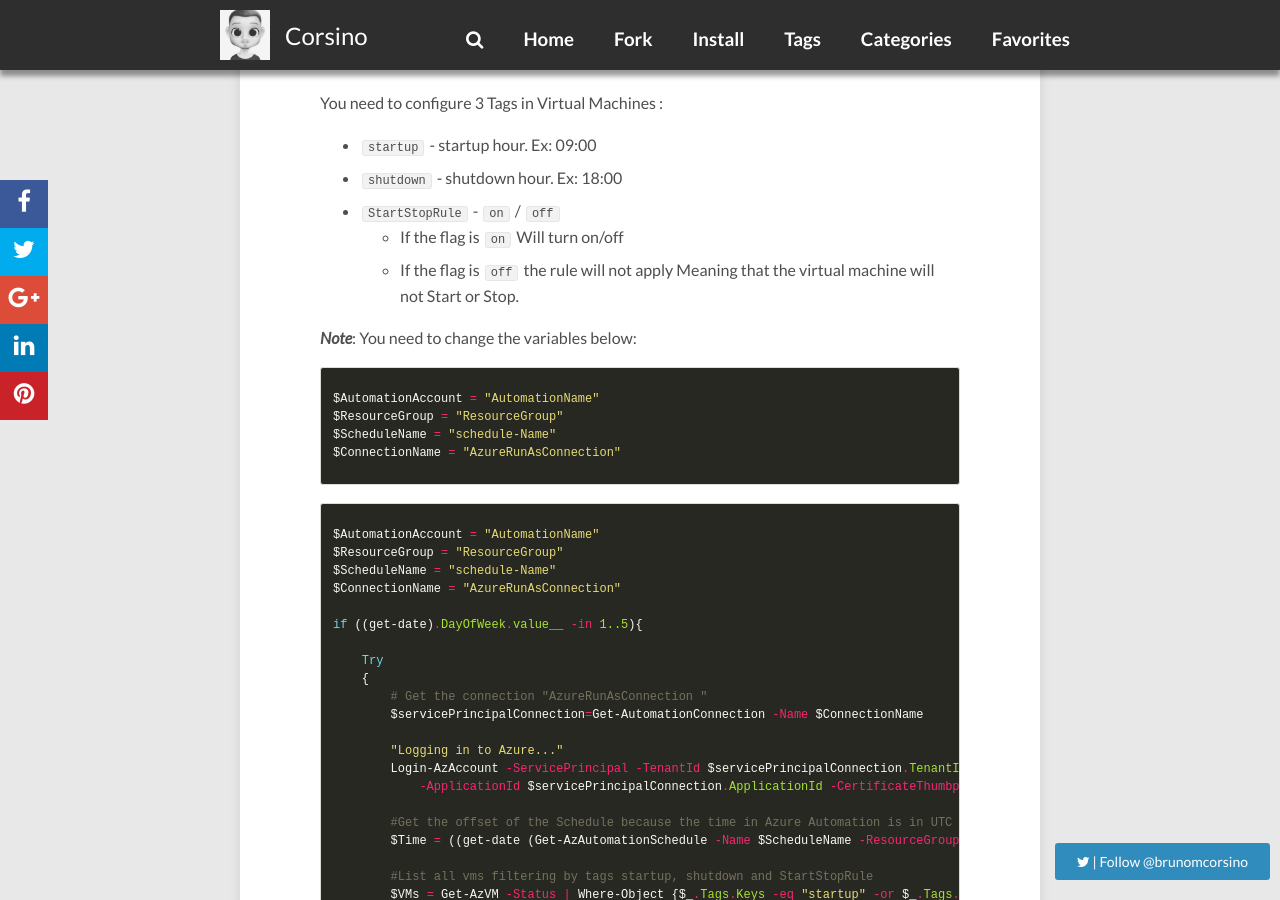
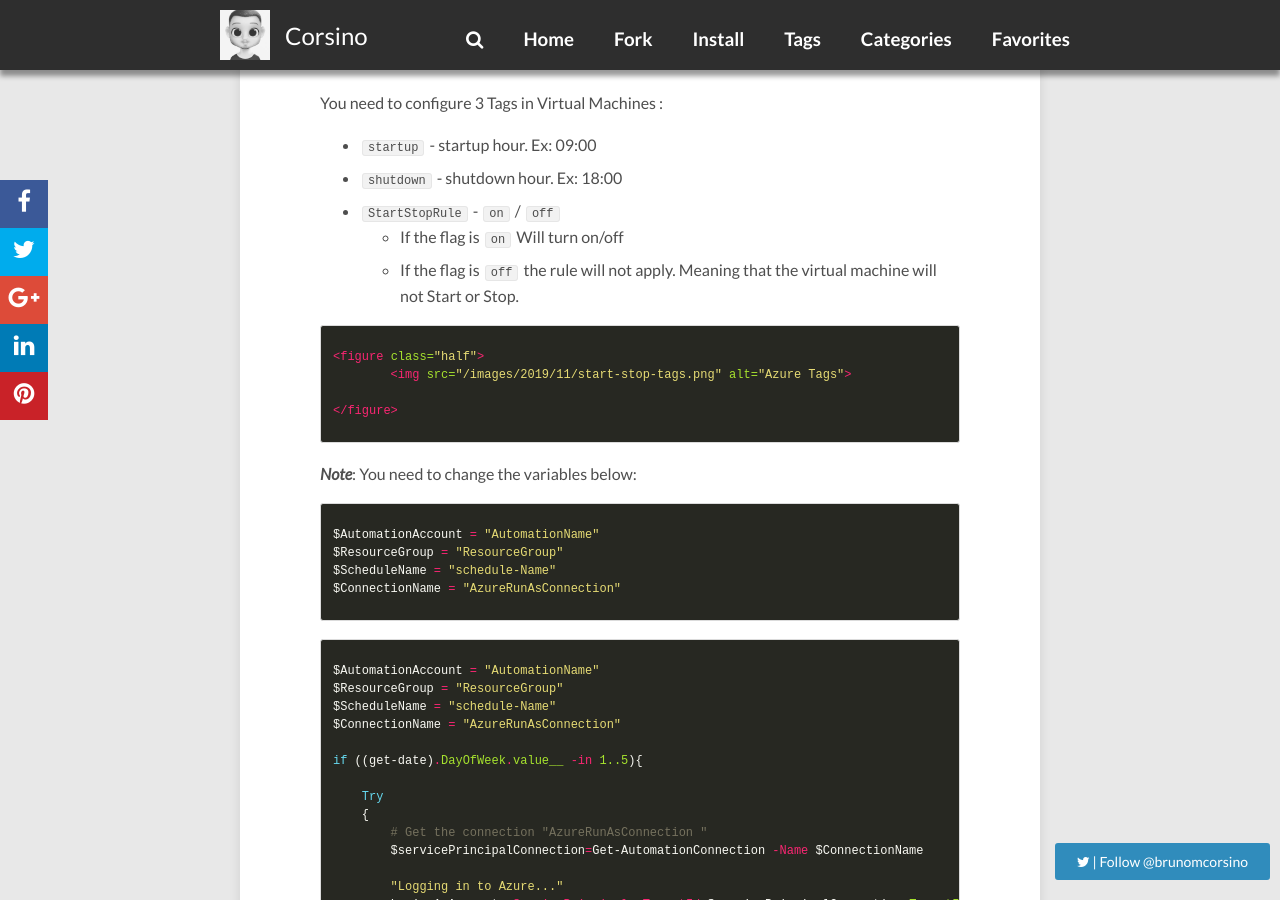
Before and after one commit to bmcorsino/bmcorsino.github.io, a Jekyll site: the page built from _posts/2019-11-07-automation-account-start-stop-vms.md, in a window 1280 px wide and 900 px high, scrolled down 467 px. Built offline with Jekyll 4.4.1, drawn with Linux system fonts in a browser that asks for light colours; nearby versions of some CDN libraries; comment, search, counter and statistics services are not loaded.

Commit message:
update post

```diff
--- a/_posts/2019-11-07-automation-account-start-stop-vms.md
+++ b/_posts/2019-11-07-automation-account-start-stop-vms.md
@@ -12,7 +12,15 @@
   - `shutdown`  - shutdown hour. Ex: 18:00
   - `StartStopRule` - `on` / `off`
     - If the flag is `on`  Will turn on/off
-    - If the flag is `off` the rule will not apply Meaning that the virtual machine will not Start or Stop.
+    - If the flag is `off` the rule will not apply. Meaning that the virtual machine will not Start or Stop.
+
+{% highlight html %}
+<figure class="half">
+	<img src="/images/2019/11/start-stop-tags.png" alt="Azure Tags">
+
+</figure>
+{% endhighlight %}
+
 
 
 **_Note_**: You need to change the variables below:
```
Also changed, not shown: images/2019/11/start-stop-tags.png (added).
